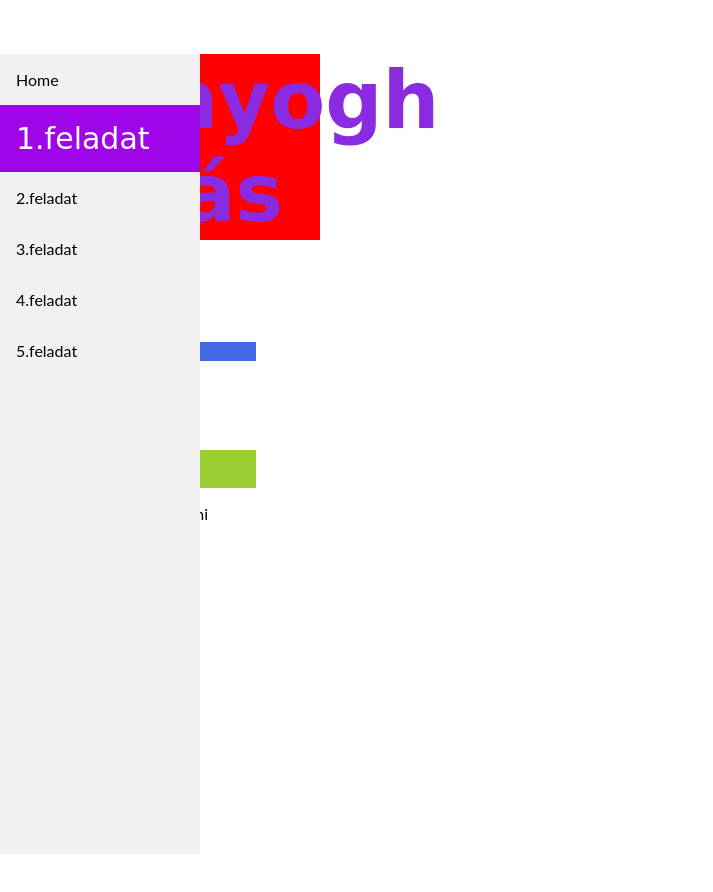
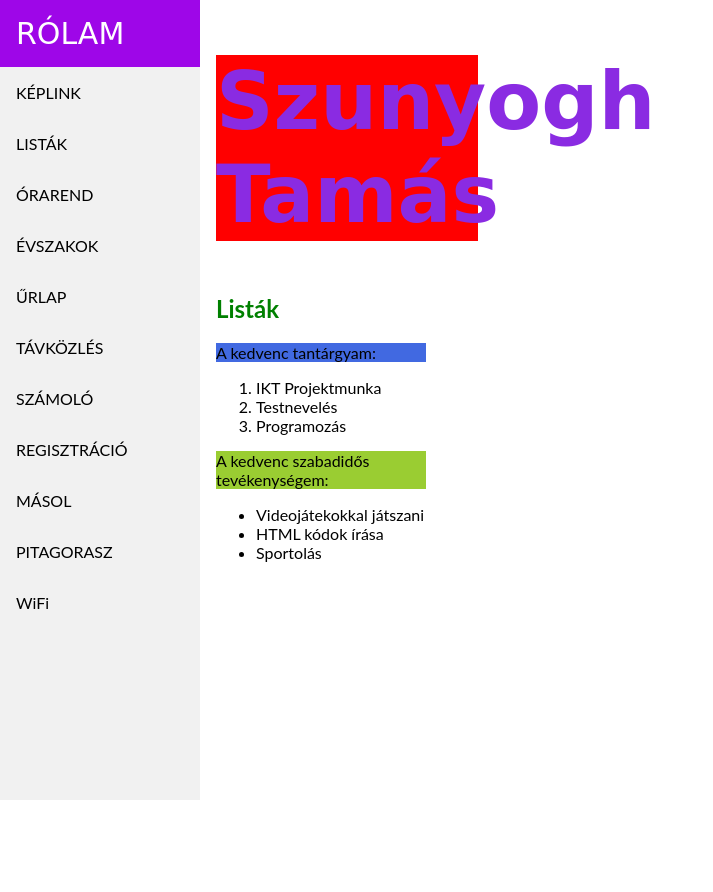
Before and after one commit to SzunyoghTamas/kollazs, a plain HTML site: page listak.html in a window 1280 px wide. Shown: the whole page, without its empty margins (0-713 px from the left). Before the commit the page ends 800 px from the top, so only its background shows below. Drawn offline with Linux system fonts and the light colour scheme; a web font is replaced by a local one.

Commit message:
Update listak.html

```diff
--- a/listak.html
+++ b/listak.html
@@ -9,14 +9,22 @@
 </head>
 <body>
 
-  <div class="sidebar">
-    <a href="index.html">Home</a>
-    <a class="active" href="listak.html">1.feladat</a>
-    <a href="orarend.html">2.feladat</a>
-    <a href="keplink.html">3.feladat</a>
-      <a href="evszakok.html">4.feladat</a>
-      <a href="pizza.html">5.feladat</a>
-  </div>
+ <div class="sidebar">
+        <a class="active" href="https://szunyoghtamas.github.io/kollazs">RÓLAM</a>
+        <a href="https://szunyoghtamas.github.io/kollazs/keplink.html">KÉPLINK</a>
+        <a href="https://szunyoghtamas.szunyoghtamasgithub.io/kollazs/listak.html">LISTÁK</a>
+        <a href="https://szunyoghtamas.github.io/kollazs/orarend.html">ÓRAREND</a>
+        <a href="https://szunyoghtamas.github.io/kollazs/evszakok.html">ÉVSZAKOK</a>
+        <a href="https://szunyoghtamas.github.io/kollazs/urlap.html">ŰRLAP</a>
+        <a href="https://szunyoghtamas.github.io/kollazs/Informatika és távközlési alapok I. Héczei_Ádám.pdf" target=_blank>TÁVKÖZLÉS</a>
+        <a href="https://szunyoghtamas.github.io/kollazs/alapmuv.html" target=_blank>SZÁMOLÓ</a>
+        <a href="https://szunyoghtamas.github.io/kollazs/gomb.html" target=_blank>REGISZTRÁCIÓ</a>
+        <a href="https://szunyoghtamas.github.io/kollazs/input_to_output.html" target=_blank>MÁSOL</a>
+        <a href="https://szunyoghtamas.github.io/kollazs/pita.html" target=_blank>PITAGORASZ</a>
+        <a href="https://szunyoghtamas.github.io/kollazs/webshop.html" target=_blank>WiFi</a>
+    </div>
+
+    <div class="content">
   <h1 style="background-color:red ; width: 25%;">Szunyogh Tamás</h1>
   <h2>Listák</h2>
 
```
